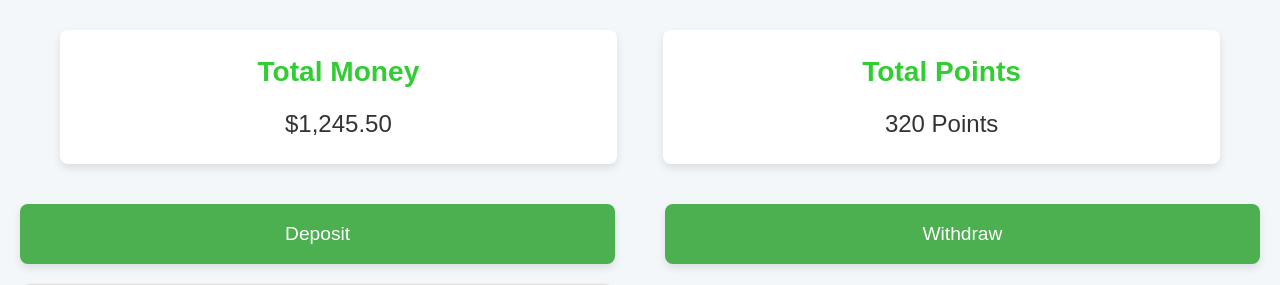
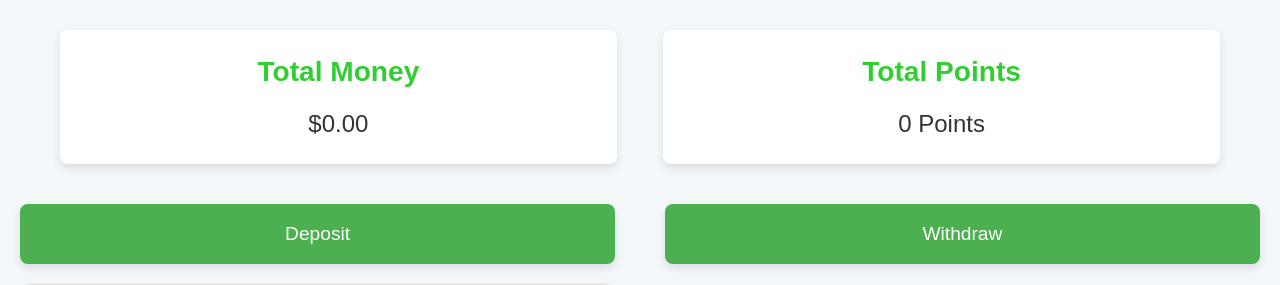
Before and after one commit to m1n7exe/Stoma_FinTech, a PHP site: page /dashboard.php in a window 1280 px wide. Shown: the part 91-376 px from the top of the page. Run offline with PHP 8.4, Linux system fonts and the light colour scheme.

Commit message:
Value Changed
Total Amout and Total Points reset to zero

```diff
--- a/dashboard.php
+++ b/dashboard.php
@@ -262,12 +262,12 @@ input[type="number"], input[type="radio"] {
         <div class="card-container">
             <div class="card" id="total-money-card">
                 <h3>Total Money</h3>
-                <p id="total-money">$1,245.50</p>
+                <p id="total-money">$0.00</p>
         </div>
 
         <div class="card" id="total-points-card">
             <h3>Total Points</h3>
-            <p>320 Points</p>
+            <p>0 Points</p>
         </div>
     </div>
 
```
